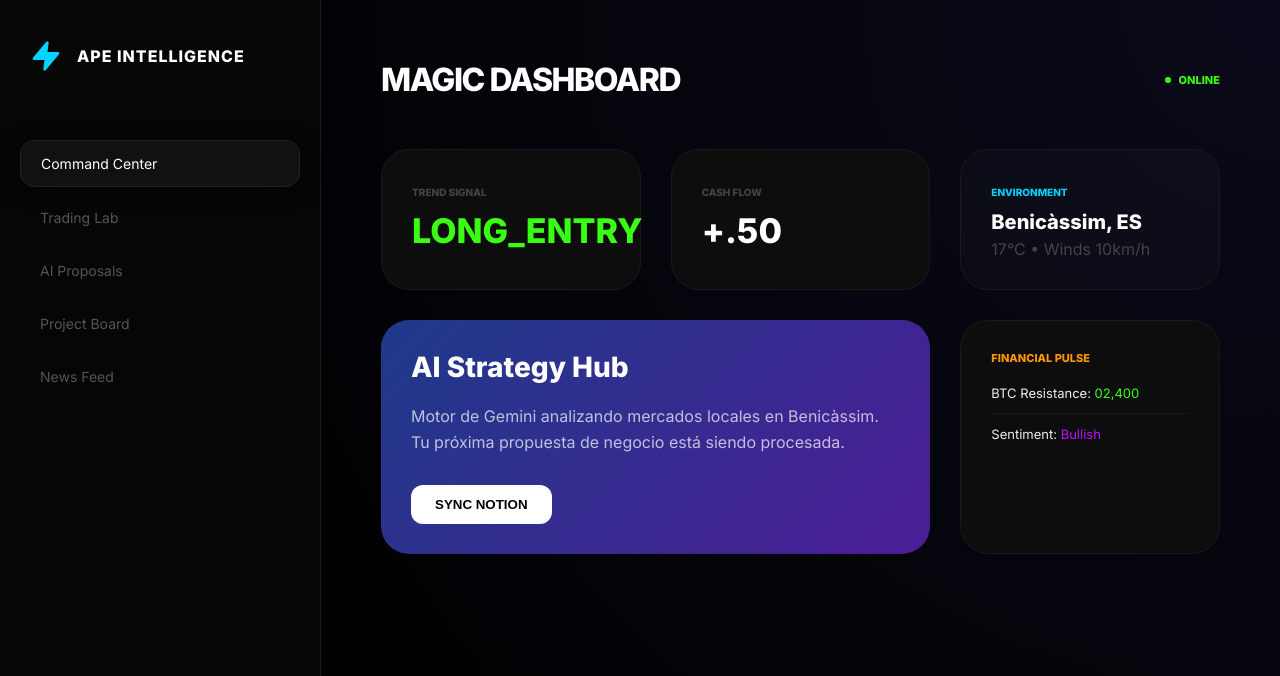
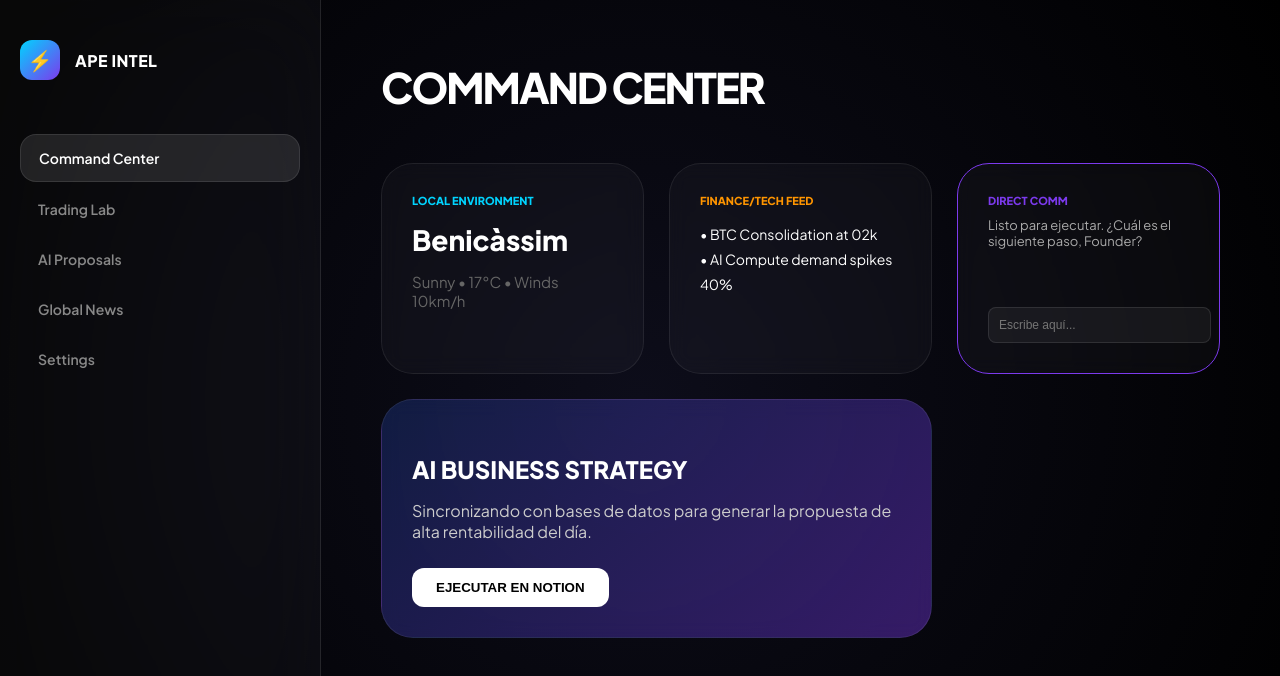
Before and after one commit to dasotillo-rgb/magic-dashboard-v2, a Next.js app: page / in a window 1280 px wide. Shown: the top 676 px of the page. Built offline with nearby package versions, Linux system fonts and the light colour scheme.

Commit message:
💎 Product Launch: Glassmorphism, Settings & Direct Chat Interface

```diff
--- a/app/page.tsx
+++ b/app/page.tsx
@@ -3,90 +3,81 @@ import React, { useState, useEffect } from 'react';
 
 export default function MagicOS() {
   const [activeTab, setActiveTab] = useState('Command Center');
-  const [mounted, setMounted] = useState(false);
-
-  useEffect(() => { setMounted(true); }, []);
-
+  const [settings, setSettings] = useState({ language: 'ES', industry: 'Finance/Tech' });
 
   return (
-    <div className="main-layout">
+    <div className="main-container">
       <style jsx global>{`
-        @import url('https://fonts.googleapis.com/css2?family=Inter:wght@300;400;600;800&display=swap');
-        body { margin: 0; padding: 0; background: #000; overflow: hidden; }
-        .main-layout {
-          display: flex;
-          height: 100vh;
-          background-color: #000;
-          color: #fff;
-          font-family: 'Inter', sans-serif;
-        }
+        @import url('https://fonts.googleapis.com/css2?family=Plus+Jakarta+Sans:wght@300;400;600;800&display=swap');
+
+        body { margin: 0; background: #000; color: #fff; font-family: 'Plus Jakarta Sans', sans-serif; overflow: hidden; }
+
+        .main-container { display: flex; height: 100vh; background: radial-gradient(circle at 50% 50%, #0d0d1a 0%, #000 100%); }
+
+        /* SIDEBAR GLASS */
         .sidebar {
           width: 280px;
-          background: rgba(10, 10, 10, 0.6);
-          backdrop-filter: blur(30px);
-          border-right: 1px solid #1a1a1a;
+          background: rgba(255, 255, 255, 0.03);
+          backdrop-filter: blur(40px);
+          border-right: 1px solid rgba(255, 255, 255, 0.1);
+          padding: 40px 20px;
           display: flex;
           flex-direction: column;
-          padding: 40px 20px;
         }
+
         .nav-item {
-          padding: 14px 20px;
-          margin: 8px 0;
-          border-radius: 14px;
-          color: #555;
+          padding: 14px 18px;
+          margin: 4px 0;
+          border-radius: 16px;
+          color: #888;
           cursor: pointer;
           font-size: 14px;
-          font-weight: 500;
-          transition: all 0.3s cubic-bezier(0.4, 0, 0.2, 1);
-          display: flex;
-          align-items: center;
-          gap: 12px;
+          font-weight: 600;
+          transition: all 0.3s ease;
         }
         .nav-item:hover { background: rgba(255,255,255,0.05); color: #fff; }
-        .nav-item.active {
-          background: #111;
+        .nav-item.active { background: rgba(255,255,255,0.1); color: #fff; border: 1px solid rgba(255,255,255,0.1); }
+
+        /* GLASS CARDS */
+        .glass-card {
+          background: rgba(255, 255, 255, 0.03);
+          backdrop-filter: blur(10px);
+          border: 1px solid rgba(255, 255, 255, 0.08);
+          border-radius: 32px;
+          padding: 30px;
+          transition: all 0.4s cubic-bezier(0.175, 0.885, 0.32, 1.275);
+          overflow: hidden;
+        }
+        .glass-card:hover {
+          background: rgba(255, 255, 255, 0.06);
+          border-color: rgba(255, 255, 255, 0.2);
+          transform: translateY(-8px);
+        }
+
+        .scroll-area { flex: 1; padding: 60px; overflow-y: auto; }
+
+        input, select {
+          background: rgba(255,255,255,0.05);
+          border: 1px solid rgba(255,255,255,0.1);
           color: #fff;
-          box-shadow: 0 4px 20px rgba(0,0,0,0.6);
-          border: 1px solid #222;
+          padding: 10px;
+          border-radius: 8px;
+          width: 100%;
+          margin-top: 10px;
         }
-        .content-area {
-          flex: 1;
-          padding: 60px;
-          overflow-y: auto;
-          background: radial-gradient(circle at top right, #0a0a1a, #000);
-        }
-        .card {
-          background: #0d0d0d;
-          border: 1px solid #1a1a1a;
-          border-radius: 28px;
-          padding: 30px;
-          transition: all 0.4s ease;
-        }
-        .card:hover { transform: translateY(-5px); border-color: #333; box-shadow: 0 10px 30px rgba(0,0,0,0.5); }
-        .btn-primary {
-          background: #fff;
-          color: #000;
-          border: none;
-          padding: 12px 24px;
-          border-radius: 12px;
-          font-weight: 700;
-          cursor: pointer;
-          transition: 0.2s;
-        }
-        .btn-primary:hover { transform: scale(1.05); }
       `}</style>
 
       {/* SIDEBAR */}
       <aside className="sidebar">
-        <div style={{ display: 'flex', alignItems: 'center', gap: '15px', marginBottom: '60px', padding: '0 10px' }}>
-          <svg width="32" height="32" viewBox="0 0 24 24" fill="none" xmlns="http://www.w3.org/2000/svg">
-            <path d="M13 2L3 14H12L11 22L21 10H12L13 2Z" fill="#00d4ff" stroke="#00d4ff" strokeWidth="2" strokeLinecap="round" strokeLinejoin="round"/>
-          </svg>
-          <span style={{ fontSize: '16px', fontWeight: '800', letterSpacing: '1px', textTransform: 'uppercase' }}>APE Intelligence</span>
+        <div style={{ display: 'flex', alignItems: 'center', gap: '15px', marginBottom: '50px' }}>
+          <div style={{ width: '40px', height: '40px', background: 'linear-gradient(135deg, #00d4ff, #7c3aed)', borderRadius: '12px', display: 'flex', alignItems: 'center', justifyContent: 'center' }}>
+            <span style={{ fontSize: '20px' }}>⚡</span>
+          </div>
+          <span style={{ fontWeight: '800', letterSpacing: '0.5px' }}>APE INTEL</span>
         </div>
 
-        <nav>
-          {['Command Center', 'Trading Lab', 'AI Proposals', 'Project Board', 'News Feed'].map(item => (
+        <nav style={{ flex: 1 }}>
+          {['Command Center', 'Trading Lab', 'AI Proposals', 'Global News', 'Settings'].map(item => (
             <div
               key={item}
               className={`nav-item ${activeTab === item ? 'active' : ''}`}
@@ -99,53 +90,65 @@ export default function MagicOS() {
       </aside>
 
       {/* MAIN CONTENT */}
-      <main className="content-area">
-        <header style={{ display: 'flex', justifyContent: 'space-between', marginBottom: '50px' }}>
-          <h1 style={{ fontSize: '32px', fontWeight: '800', letterSpacing: '-1.5px', margin: 0 }}>MAGIC DASHBOARD</h1>
-          <div style={{ display: 'flex', alignItems: 'center', gap: '8px', color: '#39ff14', fontSize: '11px', fontWeight: '800' }}>
-            <div style={{ width: '6px', height: '6px', background: '#39ff14', borderRadius: '50%' }} /> ONLINE
-          </div>
+      <main className="scroll-area">
+        <header style={{ marginBottom: '50px' }}>
+          <h1 style={{ fontSize: '42px', fontWeight: '900', letterSpacing: '-2px', margin: 0 }}>{activeTab.toUpperCase()}</h1>
         </header>
 
-        {/* CONTENIDO DINÁMICO SEGÚN PESTAÑA */}
         {activeTab === 'Command Center' && (
-          <div style={{ display: 'grid', gridTemplateColumns: 'repeat(12, 1fr)', gap: '30px' }}>
-            <div className="card" style={{ gridColumn: 'span 4' }}>
-              <span style={{ color: '#444', fontSize: '10px', fontWeight: '800' }}>TREND SIGNAL</span>
-              <h2 style={{ color: '#39ff14', fontSize: '34px', margin: '10px 0 0 0' }}>LONG_ENTRY</h2>
+          <div style={{ display: 'grid', gridTemplateColumns: 'repeat(12, 1fr)', gap: '25px' }}>
+
+            {/* WIDGET CLIMA/INFO */}
+            <div className="glass-card" style={{ gridColumn: 'span 4' }}>
+              <div style={{ color: '#00d4ff', fontSize: '11px', fontWeight: '800', marginBottom: '15px' }}>LOCAL ENVIRONMENT</div>
+              <h2 style={{ fontSize: '28px', margin: 0 }}>Benicàssim</h2>
+              <p style={{ color: '#666', fontSize: '15px' }}>Sunny • 17°C • Winds 10km/h</p>
             </div>
-            <div className="card" style={{ gridColumn: 'span 4' }}>
-              <span style={{ color: '#444', fontSize: '10px', fontWeight: '800' }}>CASH FLOW</span>
-              <h2 style={{ color: '#fff', fontSize: '34px', margin: '10px 0 0 0' }}>+.50</h2>
+
+            {/* WIDGET NEWS CUSTOMIZABLE */}
+            <div className="glass-card" style={{ gridColumn: 'span 4' }}>
+              <div style={{ color: '#ff9500', fontSize: '11px', fontWeight: '800', marginBottom: '15px' }}>{settings.industry.toUpperCase()} FEED</div>
+              <div style={{ fontSize: '14px', lineHeight: '1.8' }}>
+                <div>• BTC Consolidation at 02k</div>
+                <div>• AI Compute demand spikes 40%</div>
+              </div>
             </div>
-            <div className="card" style={{ gridColumn: 'span 4', background: 'rgba(255,255,255,0.02)' }}>
-              <span style={{ color: '#00d4ff', fontSize: '10px', fontWeight: '800' }}>ENVIRONMENT</span>
-              <h2 style={{ fontSize: '20px', margin: '10px 0 0 0' }}>Benicàssim, ES</h2>
-              <p style={{ color: '#444', margin: '5px 0 0 0' }}>17°C • Winds 10km/h</p>
+
+            {/* WIDGET CHAT DIRECTO (GEMINI) */}
+            <div className="glass-card" style={{ gridColumn: 'span 4', border: '1px solid #7c3aed' }}>
+              <div style={{ color: '#7c3aed', fontSize: '11px', fontWeight: '800', marginBottom: '10px' }}>DIRECT COMM</div>
+              <div style={{ height: '80px', fontSize: '13px', color: '#aaa', overflow: 'hidden' }}>
+                Listo para ejecutar. ¿Cuál es el siguiente paso, Founder?
+              </div>
+              <input placeholder="Escribe aquí..." style={{ fontSize: '12px' }} />
             </div>
-            <div className="card" style={{ gridColumn: 'span 8', background: 'linear-gradient(135deg, #1e3a8a, #4c1d95)', border: 'none' }}>
-              <h3 style={{ fontSize: '28px', margin: '0 0 20px 0' }}>AI Strategy Hub</h3>
-              <p style={{ color: 'rgba(255,255,255,0.7)', lineHeight: '1.6', marginBottom: '30px' }}>
-                Motor de Gemini analizando mercados locales en Benicàssim. Tu próxima propuesta de negocio está siendo procesada.
-              </p>
-              <button className="btn-primary">SYNC NOTION</button>
-            </div>
-            <div className="card" style={{ gridColumn: 'span 4' }}>
-              <h3 style={{ fontSize: '11px', color: '#ff9500', margin: '0 0 20px 0', textTransform: 'uppercase' }}>Financial Pulse</h3>
-              <div style={{ fontSize: '13px', color: '#eee', borderBottom: '1px solid #1a1a1a', paddingBottom: '12px', marginBottom: '12px' }}>BTC Resistance: <span style={{color: '#39ff14'}}>02,400</span></div>
-              <div style={{ fontSize: '13px', color: '#eee' }}>Sentiment: <span style={{color: '#bc13fe'}}>Bullish</span></div>
+
+            {/* AI PROPOSALS (CENTRAL) */}
+            <div className="glass-card" style={{ gridColumn: 'span 8', background: 'linear-gradient(135deg, rgba(30, 58, 138, 0.4), rgba(124, 58, 237, 0.4))' }}>
+              <h3 style={{ fontSize: '24px', marginBottom: '15px' }}>AI BUSINESS STRATEGY</h3>
+              <p style={{ color: '#ccc', fontSize: '16px' }}>Sincronizando con bases de datos para generar la propuesta de alta rentabilidad del día.</p>
+              <button style={{ background: '#fff', color: '#000', border: 'none', padding: '12px 24px', borderRadius: '12px', fontWeight: '700', marginTop: '10px' }}>EJECUTAR EN NOTION</button>
             </div>
           </div>
         )}
 
-        {activeTab === 'Trading Lab' && (
-          <div className="card">
-            <h2>Trading Lab Interface</h2>
-            <p style={{color: '#666'}}>Conectando con Binance API y Trend Signal V1...</p>
+        {activeTab === 'Settings' && (
+          <div className="glass-card" style={{ maxWidth: '600px' }}>
+            <h2 style={{ marginBottom: '30px' }}>System Configuration</h2>
+            <label style={{ fontSize: '12px', color: '#666' }}>Language / Idioma</label>
+            <select onChange={(e) => setSettings({...settings, language: e.target.value})}>
+              <option value="ES">Español</option>
+              <option value="EN">English</option>
+            </select>
+
+            <label style={{ fontSize: '12px', color: '#666', display: 'block', marginTop: '20px' }}>Industry Focus (API News Feed)</label>
+            <select onChange={(e) => setSettings({...settings, industry: e.target.value})}>
+              <option value="Finance/Tech">Finance & Technology</option>
+              <option value="Food">Food & Beverage</option>
+              <option value="Chemical">Chemical Industry</option>
+            </select>
           </div>
         )}
-
-        {/* Espacio para otras pestañas... */}
       </main>
     </div>
   );
```
